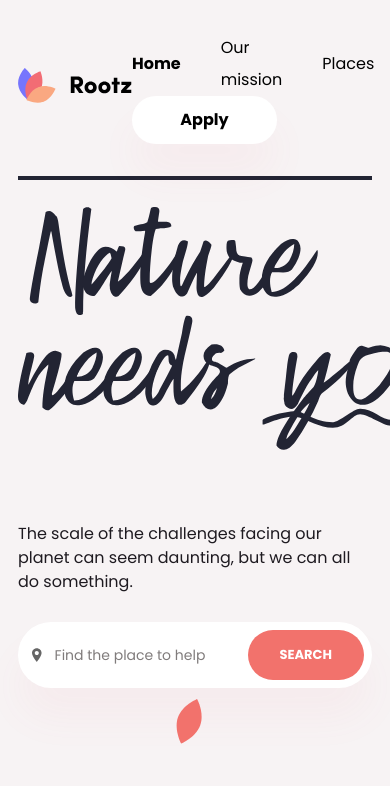
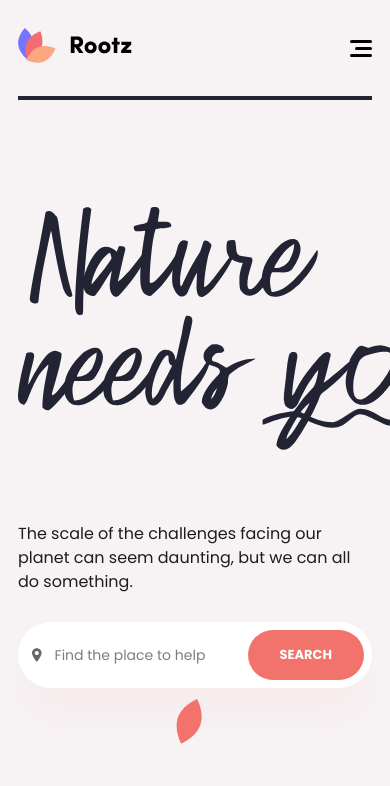
Before and after one commit to MaxWalex/rootz, a React (Create React App) app: page / in a window 390 px wide. Shown: the top 786 px of the page. Built offline with nearby package versions, Linux system fonts and the light colour scheme.

Commit message:
adaptive mob menu

```diff
--- a/src/components/header/Header.jsx
+++ b/src/components/header/Header.jsx
@@ -1,17 +1,33 @@
+import { useState } from 'react';
+
 import Logo from './Logo';
 import Menu from './Menu';
 
 import './header.scss';
 
 function Header() {
+  const [toggleMenu, setToggleMenu] = useState(false)
+
+  const handleMenu = () => {
+    setToggleMenu(!toggleMenu)
+
+    document.body.classList.toggle('lock')
+
+  }
+
   return (
     <header>
         <div className='container_fluid'>
             <div className='header_inner'>
                 <Logo />
-                <Menu />
+                <Menu toggleMenu={toggleMenu} />
                 <div className='header_button-wrapp' data-aos="fade-left" data-aos-duration="1500">
                   <a href="#" className='header_button'>Apply</a>
+                </div>
+                <div className={`burger ${toggleMenu ? 'active' : ''}`} onClick={() => handleMenu()}>
+                  <span></span>
+                  <span></span>
+                  <span></span>
                 </div>
             </div>
         </div>
--- a/src/components/header/Menu.jsx
+++ b/src/components/header/Menu.jsx
@@ -1,4 +1,4 @@
-function Menu() {
+function Menu({toggleMenu}) {
 
   const menu = [
     {name: 'Home', isActive: true, id: 1, aosDelay: '300'},
@@ -19,7 +19,7 @@ function Menu() {
                         })
 
   return (
-    <nav>
+    <nav className={toggleMenu ? 'active' : ''}>
       <ul>
         {menuContent}
       </ul>
--- a/src/components/header/header.scss
+++ b/src/components/header/header.scss
@@ -113,3 +113,102 @@ header {
         margin-left: 40px;
     }
 }
+
+.burger,
+.header_inner nav .header_button {
+    display: none;
+}
+
+@media (max-width: 768px) {
+    header .container_fluid .header_button-wrapp {
+        display: none;
+    }
+    .header_inner {
+        nav {
+            position: fixed;
+            width: 100%;
+            height: 90vh;
+            background-color: #F7F3F4;
+            left: 0;
+            padding-top: 76px;
+            z-index: 100;
+            transition: 0.7s;
+            top: -100%;
+            &.active {
+                top: 100px;
+            }
+            .header_button {
+                display: flex;
+                position: absolute;
+                bottom: 72px;
+                left: 50%;
+                transform: translateX(-50%);
+            }
+            ul {
+                flex-direction: column;
+                align-items: center;
+                justify-content: center;
+                li {
+                    transform: translate(0,0);
+                    opacity: 1 !important;
+                    a {
+                        font-size: 28px;
+                        line-height: 150%;
+                    }
+                    & + li {
+                        margin-left: 0;
+                        margin-top: 56px;
+                    }
+                }
+            }
+        }
+    }
+    .burger {
+        display: block;
+        width: 22px;
+        height: 17px;
+        cursor: pointer;
+        position: relative;
+        span {
+            position: absolute;
+            width: 100%;
+            height: 3px;
+            background-color: #000;
+            border-radius: 5px;
+            top: 0;
+            left: 0;
+            transition: 0.4s;
+            &:nth-child(2) {
+                width: 17px;
+                top: 7px;
+                right: 0;
+                left: auto;
+            }
+            &:last-child {
+                bottom: 0;
+                top: auto;
+            }
+        }
+        &.active {
+            span {
+                &:nth-child(2) {
+                    opacity: 0;
+                }
+                &:last-child {
+                    top: 7px;
+                    transform: rotate(45deg);
+                }
+                &:first-child {
+                    top: 7px;
+                    transform: rotate(-45deg);
+                }
+            }
+        }
+    }
+}
+
+@media (max-width: 500px) {
+    .header_inner nav .header_button {
+        width: 90%;
+    }
+}
```
